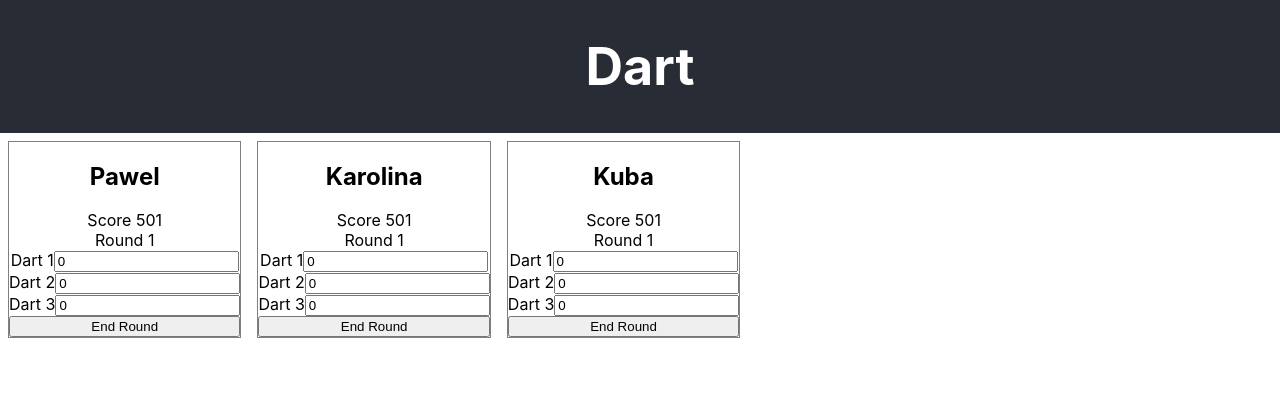
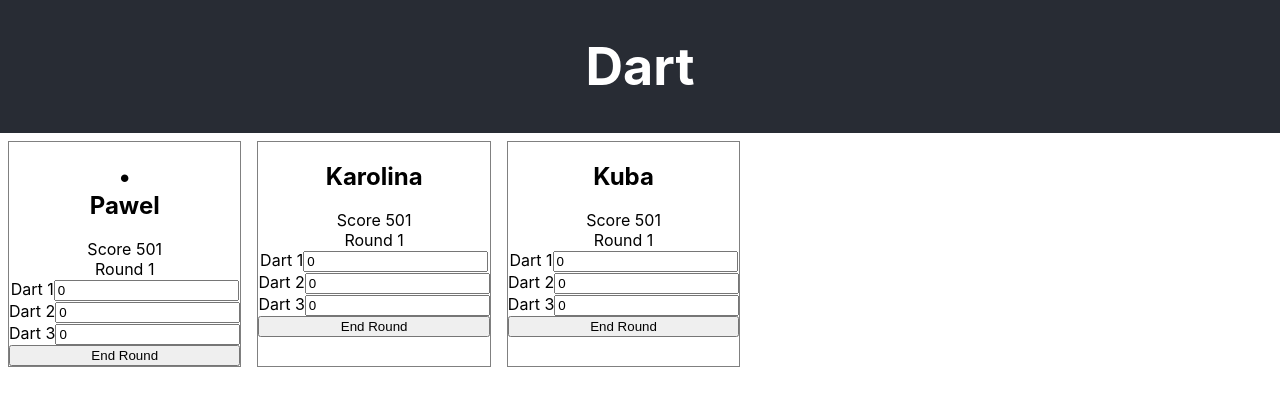
Before and after one commit to kendyl93/dart, a React (Create React App) app: page / in a window 1280 px wide. Shown: the top 406 px of the page. Built offline with nearby package versions, Linux system fonts and the light colour scheme.

Commit message:
Handle active player

```diff
--- a/src/App.js
+++ b/src/App.js
@@ -1,19 +1,50 @@
-import React from "react"
+import React, { useState } from "react"
 import "./App.css"
 
 import PlayerScore from "./Player/PlayerScore"
 
-const Players = ["Pawel", "Karolina", "Kuba"]
+const DEFAPULT_PLAYERS = {
+  player1ID: { name: "Pawel" },
+  player2ID: { name: "Karolina" },
+  player3ID: { name: "Kuba" }
+}
+
+const indexOfNextActivePlayer = (playersId, currentActivePlayerId) =>
+  playersId.indexOf(currentActivePlayerId) + 1
 
 function App() {
+  const playersId = Object.keys(DEFAPULT_PLAYERS)
+  const [firstPlayer] = playersId
+  const [activePlayer, setActivePlayer] = useState(firstPlayer)
+  const playersCount = playersId.length
+
+  const handleNextActivePlayer = () => {
+    const nextActivePlayerIndex = indexOfNextActivePlayer(
+      playersId,
+      activePlayer
+    )
+    const currentPlayerMaybeLast = nextActivePlayerIndex === playersCount
+
+    if (currentPlayerMaybeLast) {
+      return setActivePlayer(firstPlayer)
+    }
+
+    setActivePlayer(playersId[nextActivePlayerIndex])
+  }
+
   return (
     <div className="App">
       <header className="App-header">
         <h1>Dart</h1>
       </header>
       <main>
-        {Players.map(playerName => (
-          <PlayerScore playerName={playerName} />
+        {Object.entries(DEFAPULT_PLAYERS).map(([playerId, { name }]) => (
+          <PlayerScore
+            key={playerId}
+            playerName={name}
+            active={playerId === activePlayer}
+            setActivePlayer={handleNextActivePlayer}
+          />
         ))}
       </main>
     </div>
--- a/src/Player/PlayerScore.js
+++ b/src/Player/PlayerScore.js
@@ -3,14 +3,14 @@ import styled from "styled-components"
 
 import OverallScore from "./Score/OverallScore"
 import RoundScore from "./Score/RoundScore"
-import CurrentRoundScore from "./Score/CurrentRoundScore"
+import CurrentRoundScore from "./Score/CurrentRound/CurrentRoundScore"
 
 const PlayerScoreBoard = styled.div`
   border: solid 1px gray;
   margin: 8px;
 `
 
-const PlayerScore = ({ playerName }) => {
+const PlayerScore = ({ active, playerName, setActivePlayer }) => {
   const [roundScores, setRoundScores] = useState([])
   const [overallPlayerScore, setOverallPlayerScore] = useState(501)
 
@@ -19,6 +19,7 @@ const PlayerScore = ({ playerName }) => {
     event.stopPropagation()
     console.log({ roundScore })
 
+    setActivePlayer()
     setRoundScores([...roundScores, roundScore])
   }
 
@@ -27,7 +28,10 @@ const PlayerScore = ({ playerName }) => {
 
   return (
     <PlayerScoreBoard>
-      <h2>{playerName}</h2>
+      <h2>
+        {active && <div>&#8226;</div>}
+        {playerName}
+      </h2>
       <OverallScore overallPlayerScore={overallPlayerScore} />
       {roundScores.length > 0 &&
         roundScores.map((roundScore, index) => (
--- a/src/Player/Score/CurrentRoundScore.js
+++ b/src/Player/Score/CurrentRound/CurrentRoundScore.js
@@ -1,5 +1,7 @@
 import React, { useState } from "react"
 import styled from "styled-components"
+
+import DartScoreInput from "./DartScoreInput"
 
 const CurrentRoundScoreBoard = styled.div`
   form {
@@ -49,14 +51,12 @@ const CurrentRoundScore = ({
       >
         {Object.entries(DARTS_NUMBERS).map(
           ([dartLabel, { dartScore, onScoreChange }]) => (
-            <label key={dartLabel.trim()}>
-              {dartLabel}
-              <input
-                type="number"
-                value={dartScore}
-                onChange={event => handleRoundScoreChange(event)(onScoreChange)}
-              />
-            </label>
+            <DartScoreInput
+              dartLabel={dartLabel}
+              dartScore={dartScore}
+              onScoreChange={onScoreChange}
+              handleRoundScoreChange={handleRoundScoreChange}
+            />
           )
         )}
         <input type="submit" value="End Round" />
--- /dev/null
+++ b/src/Player/Score/CurrentRound/DartScoreInput.js
@@ -0,0 +1,19 @@
+import React from "react"
+
+const DartScoreInput = ({
+  dartLabel,
+  dartScore,
+  onScoreChange,
+  handleRoundScoreChange
+}) => (
+  <label key={dartLabel.trim()}>
+    {dartLabel}
+    <input
+      type="number"
+      value={dartScore}
+      onChange={event => handleRoundScoreChange(event)(onScoreChange)}
+    />
+  </label>
+)
+
+export default DartScoreInput
```
Also changed, not shown: 1 other file (tests, documents, lock files or other folders).
